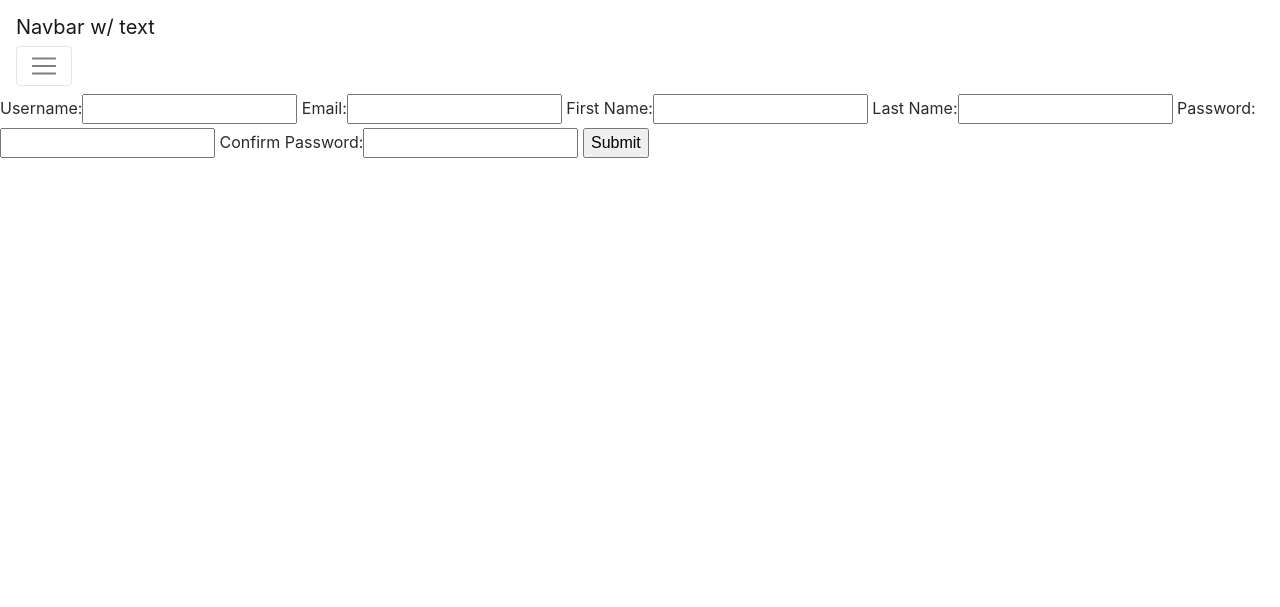
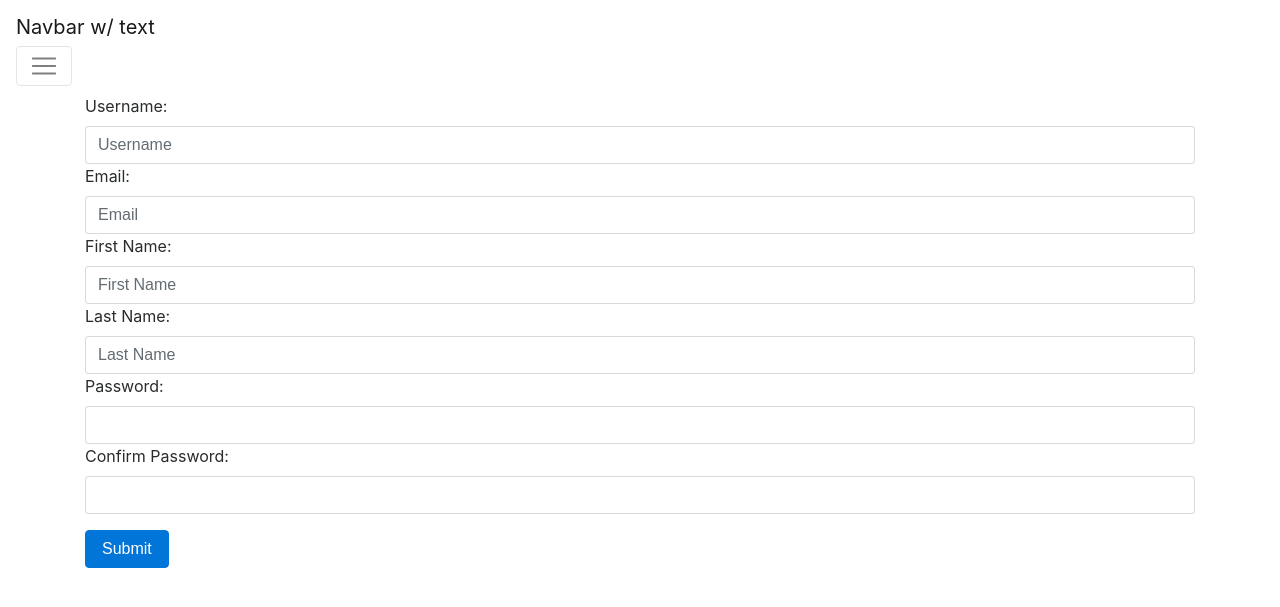
Before and after one commit to gbird3/memryHub, a Django app: page /account/signup/ in a window 1280 px wide. Shown: the top 607 px of the page. Run offline with Django 3.2, Linux system fonts and the light colour scheme; some libraries are stand-ins or nearby versions.

Commit message:
clean up the login and signup pages just a little bit

```diff
--- a/account/views.py
+++ b/account/views.py
@@ -14,10 +14,8 @@ def signup(request):
     #validate the form
     form = SignupForm();
     if request.method == 'POST':
-        print('>>>>>>>>>>>>>>>>>> HERE')
         form = SignupForm(request.POST)
         if form.is_valid():
-            print('>>>>>>>>>>>>>>>>>> 2')
             u = User()
             u.username = form.cleaned_data.get('username')
             u.email = form.cleaned_data.get('email')
@@ -29,7 +27,6 @@ def signup(request):
             user = authenticate(username=form.cleaned_data.get('username'), password=form.cleaned_data.get('password'))
 
             login(request, user)
-            print('>>>>>>>>>>>>>>>>>> 2')
             return HttpResponseRedirect('/')
 
     template_vars = {
@@ -39,12 +36,12 @@ def signup(request):
     return render(request, 'account/signup.html', template_vars)
 
 class SignupForm(forms.Form):
-    username = forms.CharField(label='Username', required=True, max_length=100)
-    email = forms.CharField(label='Email', required=True, max_length=100)
-    first_name = forms.CharField(label='First Name:', required=True, max_length=100)
-    last_name = forms.CharField(label='Last Name:', required=True, max_length=100)
-    password = forms.CharField(label='Password:', required=True, max_length=100, widget=forms.PasswordInput())
-    password2 = forms.CharField(label='Confirm Password:', required=True, max_length=100, widget=forms.PasswordInput())
+    username = forms.CharField(label='Username', required=True, max_length=100, widget=forms.TextInput(attrs={'class':'form-control','placeholder':'Username'}))
+    email = forms.CharField(label='Email', required=True, max_length=100, widget=forms.TextInput(attrs={'class':'form-control','placeholder':'Email'}))
+    first_name = forms.CharField(label='First Name:', required=True, max_length=100, widget=forms.TextInput(attrs={'class':'form-control','placeholder':'First Name'}))
+    last_name = forms.CharField(label='Last Name:', required=True, max_length=100, widget=forms.TextInput(attrs={'class':'form-control','placeholder':'Last Name'}))
+    password = forms.CharField(label='Password:', required=True, max_length=100, widget=forms.PasswordInput(attrs={'class':'form-control'}))
+    password2 = forms.CharField(label='Confirm Password:', required=True, max_length=100, widget=forms.PasswordInput(attrs={'class':'form-control'}))
 
     def clean(self):
         if self.cleaned_data.get('password') != self.cleaned_data.get('password2'):
@@ -79,7 +76,7 @@ def login_user(request):
     return render(request, 'account/login.html', template_vars)
 
 class LoginForm(forms.Form):
-    username = forms.CharField(label='Username', required=True, max_length=100)
+    username = forms.CharField(label='Username', required=True, max_length=100, widget=forms.TextInput(attrs={'class':'form-control','placeholder':'Username'}))
     password = forms.CharField(label='Password', required=True, max_length=100, widget=forms.PasswordInput(attrs={'class': 'form-control'}))
 
     def clean(self):
--- a/templates/account/signup.html
+++ b/templates/account/signup.html
@@ -3,9 +3,13 @@
 {% block title %}User Signup{% endblock %}
 
 {% block content %}
-<form method="POST">
-    {% csrf_token %}
-    {{ form }}
-    <input type="submit" value="Submit" />
-</form>
+<div class="container">
+  <form method="POST">
+      {% csrf_token %}
+      <div class="form-group">
+        {{ form }}
+      </div>
+      <input class="btn btn-primary" type="submit" value="Submit" />
+  </form>
+</div>
 {% endblock %}
```
Also changed, not shown: templates/account/login.html (+9 -5 lines).
